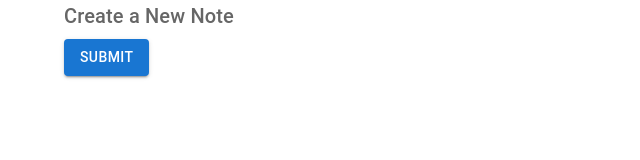
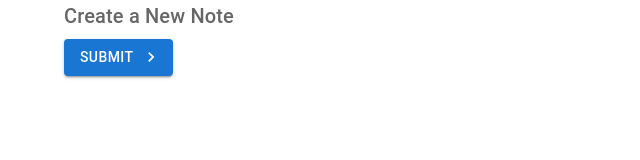
Before and after one commit to iamLolade/notepad, a React (Create React App) app: page /create in a window 1280 px wide. Shown: the top 160 px of the page, without its empty margins (0-640 px from the left). Built offline with nearby package versions, Linux system fonts and the light colour scheme; the HTML template or start-up script is replaced by a standard one.

Commit message:
Updated Create component to utilize icons

```diff
--- a/package.json
+++ b/package.json
@@ -5,6 +5,7 @@
   "dependencies": {
     "@emotion/react": "^11.8.1",
     "@emotion/styled": "^11.8.1",
+    "@mui/icons-material": "^5.5.0",
     "@mui/material": "^5.5.0",
     "@testing-library/jest-dom": "^5.16.2",
     "@testing-library/react": "^12.1.3",
--- a/src/pages/Create.js
+++ b/src/pages/Create.js
@@ -1,5 +1,7 @@
 import { Typography } from "@mui/material";
 import { Button, Container } from "@mui/material";
+import KeyboardArrowRightIcon from '@mui/icons-material/KeyboardArrowRight';
+
 
 const Create = () => {
     return (
@@ -12,7 +14,12 @@ const Create = () => {
             >
                 Create a New Note
             </Typography>
-            <Button variant="contained" color="primary">Submit</Button>
+            <Button
+                variant="contained"
+                color="primary"
+                endIcon={<KeyboardArrowRightIcon />}
+            >
+                Submit</Button>
         </Container>
      );
 }
```
Also changed, not shown: 1 other file (tests, documents, lock files or other folders).
